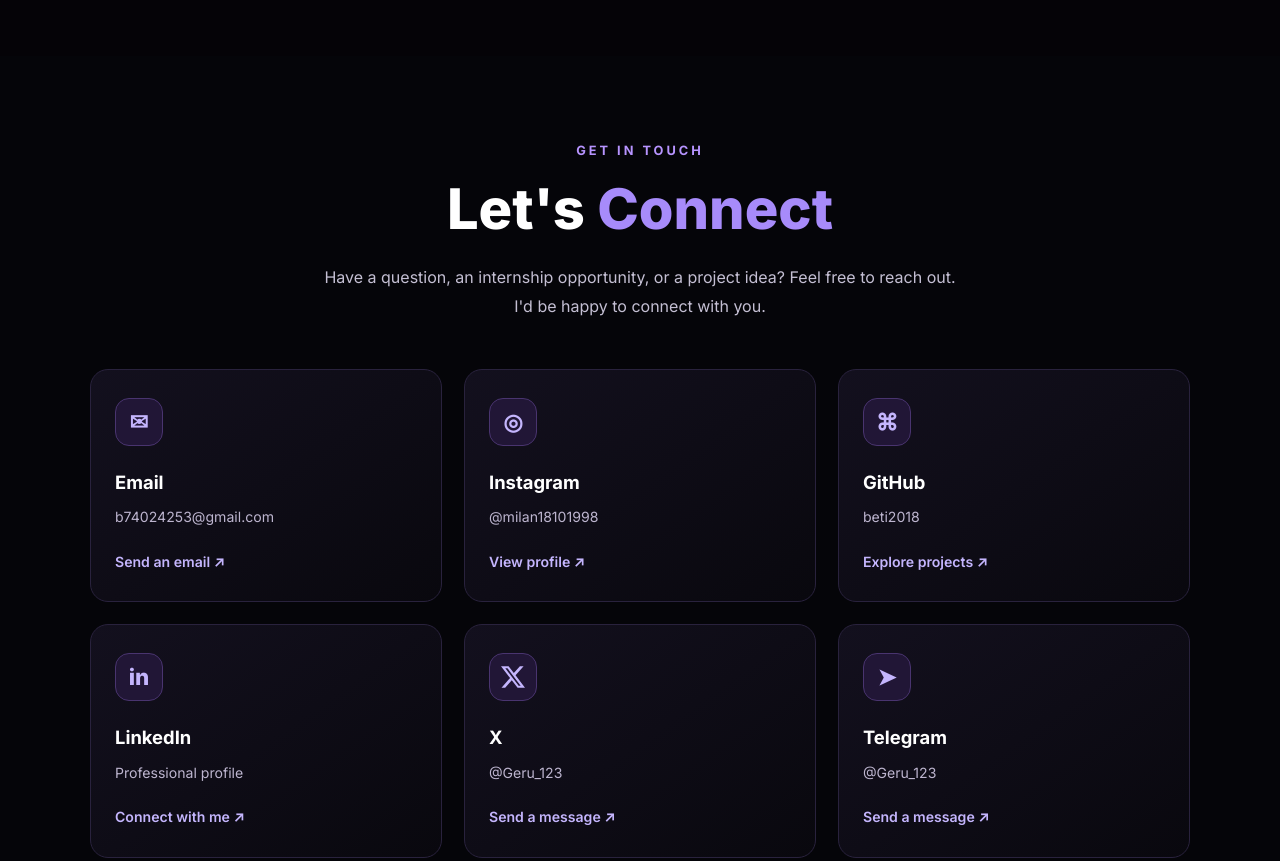
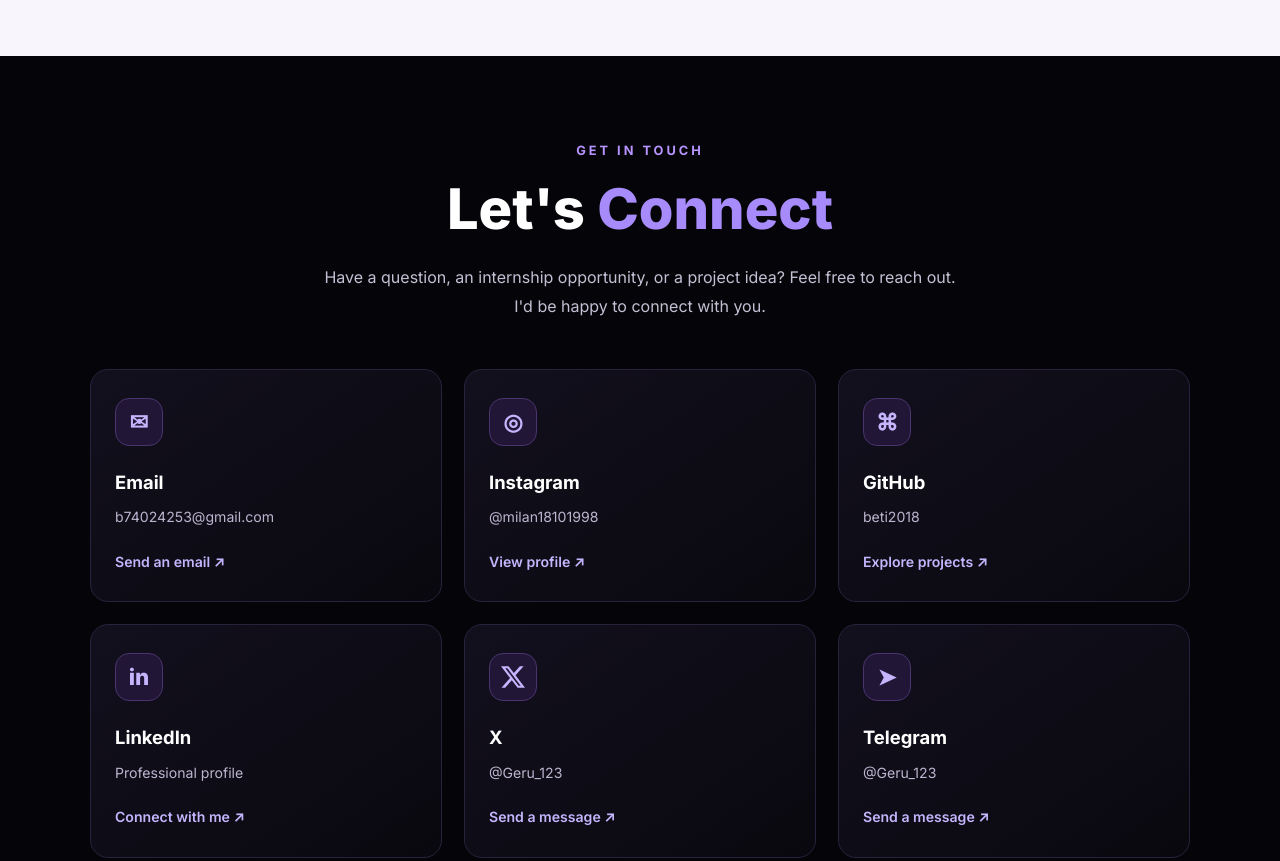
Before and after one commit to beti2018/portfolio-website, a plain HTML site: page home.html in a window 1280 px wide. Shown: the part 5896-6757 px from the top of the page. Drawn offline with nearby package versions, Linux system fonts and the light colour scheme.

Commit message:
Day 24: Add dark and light theme switcher

```diff
--- a/css/style.css
+++ b/css/style.css
@@ -1860,3 +1860,17 @@ section {
         font-size: 13px;
     }
 }
+
+
+/* DAY 24: LIGHT THEME */
+html[data-theme="light"] {
+  --bg: #f8f5fc;
+  --surface: #ffffff;
+  --surface-light: #eee7f7;
+  --text: #241633;
+  --muted: #62566f;
+  --purple: #8541bd;
+  --violet: #7135b5;
+  --pink: #b832c5;
+  --line: rgba(113, 53, 181, 0.2);
+}
--- a/js/main.js
+++ b/js/main.js
@@ -1,4 +1,7 @@
 
+// ===============================
+// MOBILE NAVIGATION
+// ===============================
 const menuToggle = document.querySelector(".menu-toggle");
 const mainNav = document.querySelector(".main-nav");
 const navLinks = document.querySelectorAll(".nav-link");
@@ -17,3 +20,42 @@ navLinks.forEach(link => {
     menuToggle?.setAttribute("aria-expanded", "false");
   });
 });
+
+// ===============================
+// DARK / LIGHT THEME
+// ===============================
+const themeToggle = document.querySelector(".theme-toggle");
+const themeIcon = document.querySelector(".theme-toggle-icon");
+
+function applyTheme(theme) {
+  document.documentElement.setAttribute("data-theme", theme);
+
+  if (themeIcon) {
+    themeIcon.textContent = theme === "dark" ? "☀" : "☾";
+  }
+
+  if (themeToggle) {
+    themeToggle.setAttribute(
+      "aria-label",
+      theme === "dark" ? "Switch to light mode" : "Switch to dark mode"
+    );
+  }
+}
+
+const savedTheme = localStorage.getItem("portfolio-theme");
+const systemPrefersDark = window.matchMedia(
+  "(prefers-color-scheme: dark)"
+).matches;
+
+const initialTheme =
+  savedTheme || (systemPrefersDark ? "dark" : "light");
+
+applyTheme(initialTheme);
+
+themeToggle?.addEventListener("click", () => {
+  const currentTheme = document.documentElement.getAttribute("data-theme");
+  const newTheme = currentTheme === "dark" ? "light" : "dark";
+
+  localStorage.setItem("portfolio-theme", newTheme);
+  applyTheme(newTheme);
+});
```
